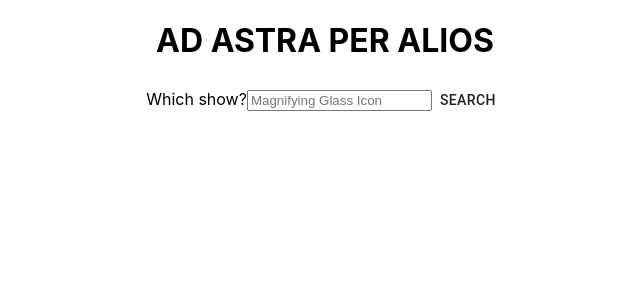
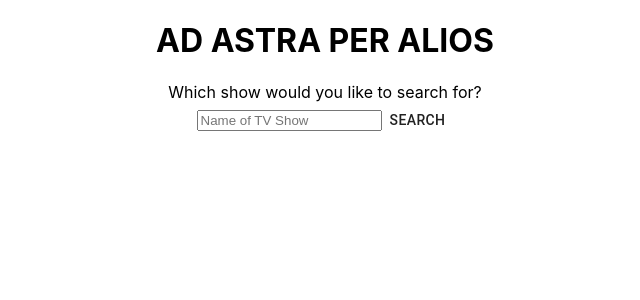
Before and after one commit to caitlin-rich/astra-alios, a React (Create React App) app: page / in a window 1280 px wide. Shown: the top 300 px of the page, without its empty margins (315-955 px from the left). Built offline with nearby package versions, Linux system fonts and the light colour scheme; no server answers; what axios-rate-limit would draw is missing.

Commit message:
minor text change to test deployment workflow

```diff
--- a/src/components/Home.tsx
+++ b/src/components/Home.tsx
@@ -51,8 +51,9 @@ export default function Home() {
       }}
     >
       <Form>
-          <label htmlFor="searchTerm">Which show?</label>
-          <Field id="searchTerm" name="searchTerm" placeholder="Magnifying Glass Icon" />
+          <label htmlFor="searchTerm">Which show would you like to search for?</label>
+          <br></br>
+          <Field id="searchTerm" name="searchTerm" placeholder="Name of TV Show" />
           <Button type="submit">Search</Button>
       </Form>
     </Formik>
```
